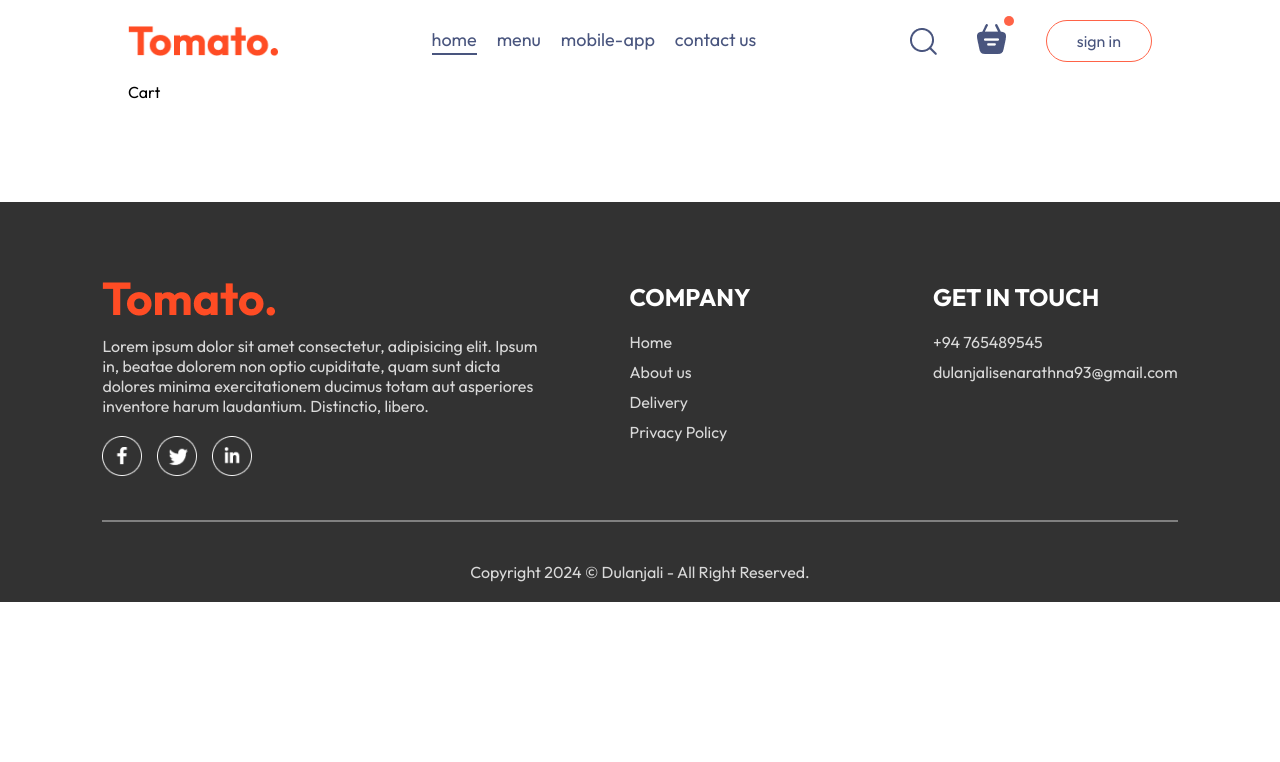
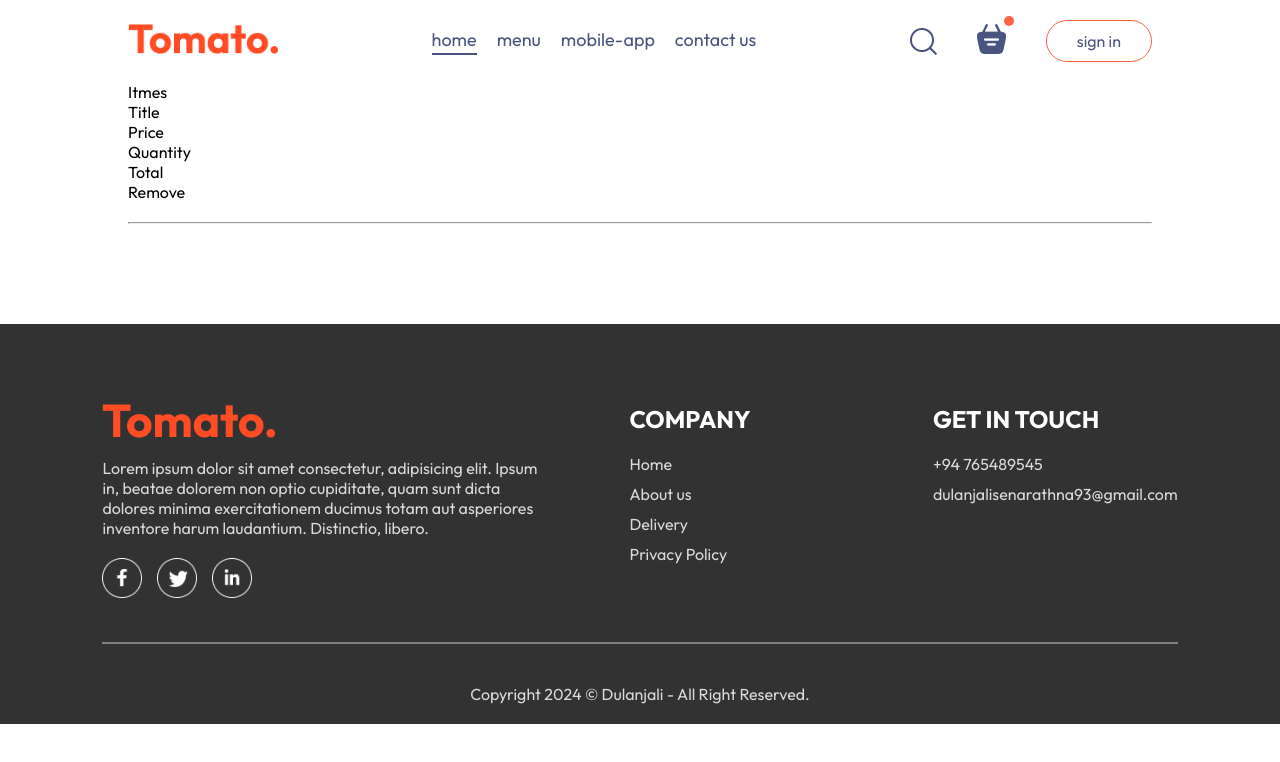
Before and after one commit to eliancontreras/mern-food-delivery-app-main, a React (Vite) app in the folder frontend/: page /cart in a window 1280 px wide. Shown: the top 762 px of the page. Built offline with nearby package versions, Linux system fonts and the light colour scheme.

Commit message:
Cart HTML structure done

```diff
--- a/frontend/src/components/Navbar/Navbar.jsx
+++ b/frontend/src/components/Navbar/Navbar.jsx
@@ -9,7 +9,7 @@
 
   return (
     <div className='navbar'>
-        <img src={assets.logo} alt="" className='logo' />
+       <Link to='/'> <img src={assets.logo} alt="" className='logo' /></Link>
         <ul className="navbar-menu">
             <Link to='/' onClick={()=> setMenu('home')} className={menu === 'home'?'active':''}>home</Link>
             <a href='#explore-menu' onClick={()=> setMenu('menu')} className={menu === 'menu'?'active':''}>menu</a>
@@ -19,7 +19,7 @@
         <div className="navbar-right">
             <img src={assets.search_icon} alt="" />
             <div className="navbar-search-icon">
-                <img src={assets.basket_icon} alt="" />
+                <Link to='/cart'><img src={assets.basket_icon} alt="" /></Link>
                 <div className="dot"></div>
             </div>
             <button onClick={()=> setShowLogin(true)}>sign in</button>
--- a/frontend/src/pages/Cart/Cart.jsx
+++ b/frontend/src/pages/Cart/Cart.jsx
@@ -1,9 +1,37 @@
-import React from 'react'
+import React, { useContext } from 'react'
 import './Cart.css'
+import { StoreContext } from '../../components/context/StoreContext'
 
 const Cart = () => {
+
+  const {cartItems, food_list, removeFromCart} = useContext(StoreContext);
   return (
-    <div>Cart</div>
+    <div className='cart'>
+      <div className="cart-items">
+        <div className="cart-items-title">
+          <p>Itmes</p>
+          <p>Title</p>
+          <p>Price</p>
+          <p>Quantity</p>
+          <p>Total</p>
+          <p>Remove</p>
+        </div>
+        <br />
+        <hr />
+        {food_list.map((item,index)=>{
+          if(cartItems[item._id]>0){
+            return <div className="cart-items-title cart-items-item">
+              <img src={item.image} alt="" />
+              <p>{item.name}</p>
+              <p>{item.price}</p>
+              <p>{cartItems[item._id]}</p>
+              <p>{item.price*cartItems[item._id]}</p>
+              <p>x</p>
+            </div>
+          }
+        })}
+      </div>
+    </div>
   )
 }
 
```
